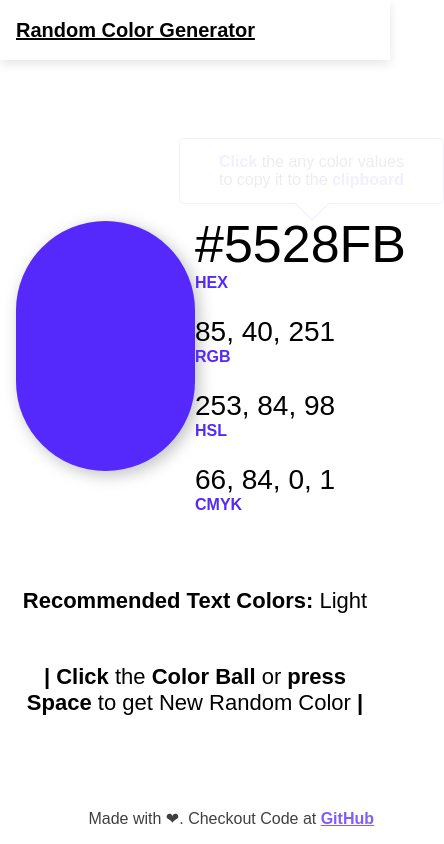
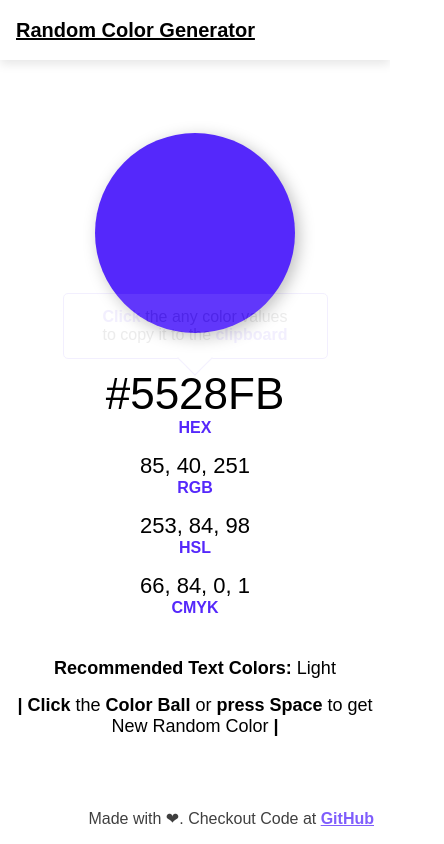
Before and after one commit to harshPPatel/random-color-generator, a website built with webpack: page source/index.html in a window 390 px wide. Shown: the whole page, 444 px wide, since content can reach past the window. Built offline with nearby package versions, Linux system fonts and the light colour scheme; a web font is replaced by a local one.

Commit message:
Made project Responsive

```diff
--- a/source/scss/basic.scss
+++ b/source/scss/basic.scss
@@ -27,6 +27,11 @@ footer {
   width: 100%;
 }
 
+main,
+footer.u-container {
+  padding-top: 16px;
+}
+
 .u-container {
   max-width: 1180px;
   width: 100%;
@@ -38,8 +43,19 @@ footer {
   display: flex;
   align-items: center;
   justify-content: center;
+  @media screen and (max-width: 767px) {
+    flex-direction: column;
+  }
 }
 
 .col {
   width: 50%;
+  @media screen and (max-width: 767px) {
+    width: 90%;
+    text-align: center;
+
+    &:last-of-type {
+      margin-top: -24px;
+    }
+  }
 }
--- a/source/scss/body.scss
+++ b/source/scss/body.scss
@@ -11,14 +11,27 @@
   background-color: var(--color);
   box-shadow: 4px 4px 16px rgba(#000, 0.25);
   cursor: pointer;
+  @media screen and (max-width: 767px) {
+    height: 200px;
+    width: 200px;
+  }
 }
 
 .color-format {
   margin-bottom: 24px;
+  @media screen and (max-width: 767px) {
+    margin-bottom: 16px;
+  }
+  @media screen and (max-width: 368px) {
+    margin-bottom: 12px;
+  }
 
   &.hex {
     #hex-value {
       font-size: 52px;
+      @media screen and (max-width: 767px) {
+        font-size: 44px;
+      }
     }
   }
 
@@ -26,6 +39,9 @@
   #hsl-value,
   #cmyk-value {
     font-size: 28px;
+    @media screen and (max-width: 767px) {
+      font-size: 22px;
+    }
   }
 
   .color-type {
@@ -39,8 +55,15 @@
   text-align: center;
   margin-top: 50px;
   font-size: 22px;
+  @media screen and (max-width: 767px) {
+    margin-top: 25px;
+    font-size: 18px;
+  }
 
   .instructions {
     margin-top: 50px;
+    @media screen and (max-width: 767px) {
+      margin-top: 16px;
+    }
   }
 }
--- a/source/scss/popups.scss
+++ b/source/scss/popups.scss
@@ -27,6 +27,8 @@ i {
   border: 1px solid var(--color);
   border-radius: 5px;
   box-shadow: 0 0 10px rgba(#000, 0.1);
+  background: #fff;
+  z-index: 999;
 
   b {
     color: var(--color);
```
Also changed, not shown: 1 other file.
